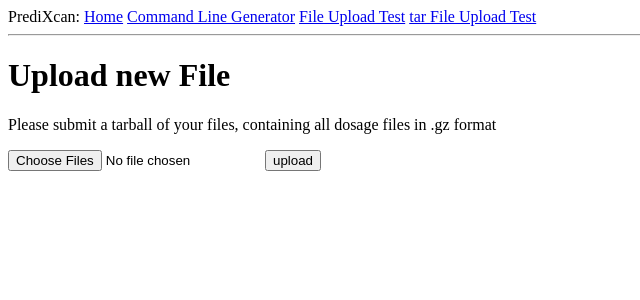
After one commit to hakyim/TO-DELETE-PrediXcan, a Flask app: page /tarupload in a window 1280 px wide. The commit adds this page. Shown: the top 300 px of the page, without its empty margins (0-640 px from the left). Run offline with Flask 2, Linux system fonts and the light colour scheme; parts of the project's set-up code (start-up, migrations or seed data) failed here and were passed over; some libraries are stand-ins or nearby versions.

Commit message:
tar uploads checking out

```diff
--- a/predflaskapp/app/templates/base.html
+++ b/predflaskapp/app/templates/base.html
@@ -11,7 +11,7 @@
         <a href="{{ url_for('index') }}">Home</a>
         <a href='{{ url_for('gen_command') }}'>Command Line Generator</a>
         <a href="{{ url_for('upload_file') }}">File Upload Test</a>
-        <a href="{{ url_for('multi_upload') }}">multi File Upload Test</a>
+        <a href="{{ url_for('tar_upload') }}">tar File Upload Test</a>
     </div>
     <hr>
     {% with messages = get_flashed_messages() %}
--- /dev/null
+++ b/predflaskapp/app/templates/tarupload.html
@@ -0,0 +1,20 @@
+{% extends "base.html" %}
+
+
+{% block content %}
+
+<h1>Upload new File</h1>
+<p>Please submit a tarball of your files, containing all dosage files in .gz format</p>
+<form action='' method="POST" enctype="multipart/form-data">
+    <p><input type='file' name='file' multiple=''>
+    <input type='submit' value='upload'>
+    </p>
+</form>
+
+<ul>
+    {% for file in files %}
+      <li><a> {{file}}</a></li>
+    {% endfor %}
+</ul>
+
+{% endblock %}
--- a/predflaskapp/app/views.py
+++ b/predflaskapp/app/views.py
@@ -2,16 +2,17 @@ import os
 import helpfuncs
 from flask import render_template, flash, redirect, session, url_for, request, g, send_from_directory
 from flask.ext.login import login_user, logout_user, current_user, login_required
-from app import app, db, lm#, config
+from app import app, db, lm, config
 from forms import LoginForm, EditForm, PostForm, CommandGenForm
 from models import User, Post
 from datetime import datetime
 import MySQLdb as db
 from werkzeug import secure_filename
 import prediction
+import tarfile
 
 """temporary globals"""
-ALLOWED_EXTENSIONS = set(['txt', 'pdf', 'png', 'jpg', 'jpeg', 'gif','gz'])
+ALLOWED_EXTENSIONS = set(['txt', 'pdf', 'png', 'jpg', 'jpeg', 'gif','gz','tar'])
 UPLOAD_FOLDER = 'puploads'
 
 
@@ -154,7 +155,7 @@ def gen_command():
 
 def allowed_file(filename):
 	return '.' in filename and \
-		   filename.rsplit('.', 1)[1] in ALLOWED_EXTENSIONS
+		   filename.rsplit('.', 1)[1] in app.config['ALLOWED_EXTENSIONS']
 
 """file upload functions/tests"""
 @app.route('/fileupload',methods=["POST","GET"])
@@ -173,33 +174,37 @@ def upload_file():
 			flash(ALLOWED_EXTENSIONS	)
 	return render_template('uploadfile.html')
 
-@app.route('/multiupload',methods=["POST","GET"])
-def multi_upload():
+@app.route('/tarupload',methods=["POST","GET"])
+def tar_upload():
 	if request.method == 'POST':
-		uploaded_files = request.files.getlist("file[]")
-		filenames = []
-		for file in uploaded_files:
-			# Check if the file is one of the allowed types/extensions
-			if file and allowed_file(file.filename):
-				# Make the filename safe, remove unsupported chars
-				filename = secure_filename(file.filename)
-				# Move the file form the temporal folder to the upload
-				# folder we setup
-				file.save(os.path.join(app.config['UPLOAD_FOLDER'], filename))
-				# Save the filename into a list, we'll use it later
-				filenames.append(filename)
-				# Redirect the user to the uploaded_file route, which
-				# will basicaly show on the browser the uploaded file
-		return render_template("multiupload.html",filenames=filenames)
+		uploaded_tar = request.files["file"]
+		if uploaded_tar and allowed_file(uploaded_tar.filename):
+			tarname = secure_filename(uploaded_tar.filename)
 
-	return render_template("multiupload.html")
+			path = "./puploads/" + str(tarname.rsplit('.',1)[0]) + '/'
+			if not os.path.isdir(path):
+				os.mkdir(path)
+			uploaded_tar.save(os.path.join(path,tarname))
+			print tarname
+			print path
+			tar = tarfile.open(path + tarname,'r')
+			tar.extractall(path)
+			os.listdir(UPLOAD_FOLDER)
+			os.listdir(path)
+			for f in os.listdir(path):
+				print f
+				print f.rsplit(".",1)
+			files=[f for f in os.listdir(path) if f.rsplit('.',1)[1] != "tar"]
+			print files
+			return render_template("tarupload.html",files=files)
+	return render_template("tarupload.html")
 
 @app.route('/uploads/<filename>')
 def uploaded_file(filename):
 	return send_from_directory(app.config['UPLOAD_FOLDER'],filename)
 
 
-"""dont use this yet!"""
+"""dont use this yet! still need to hook in main model code"""
 @app.route('/predict',methods=["POST","GET"])
 def predict_test():
 	form = predictForm()
```
Also changed, not shown: predflaskapp/app/templates/multiupload.html (added, +17 -0 lines), predflaskapp/predictX.py (+5 -3 lines), 3 other files.
